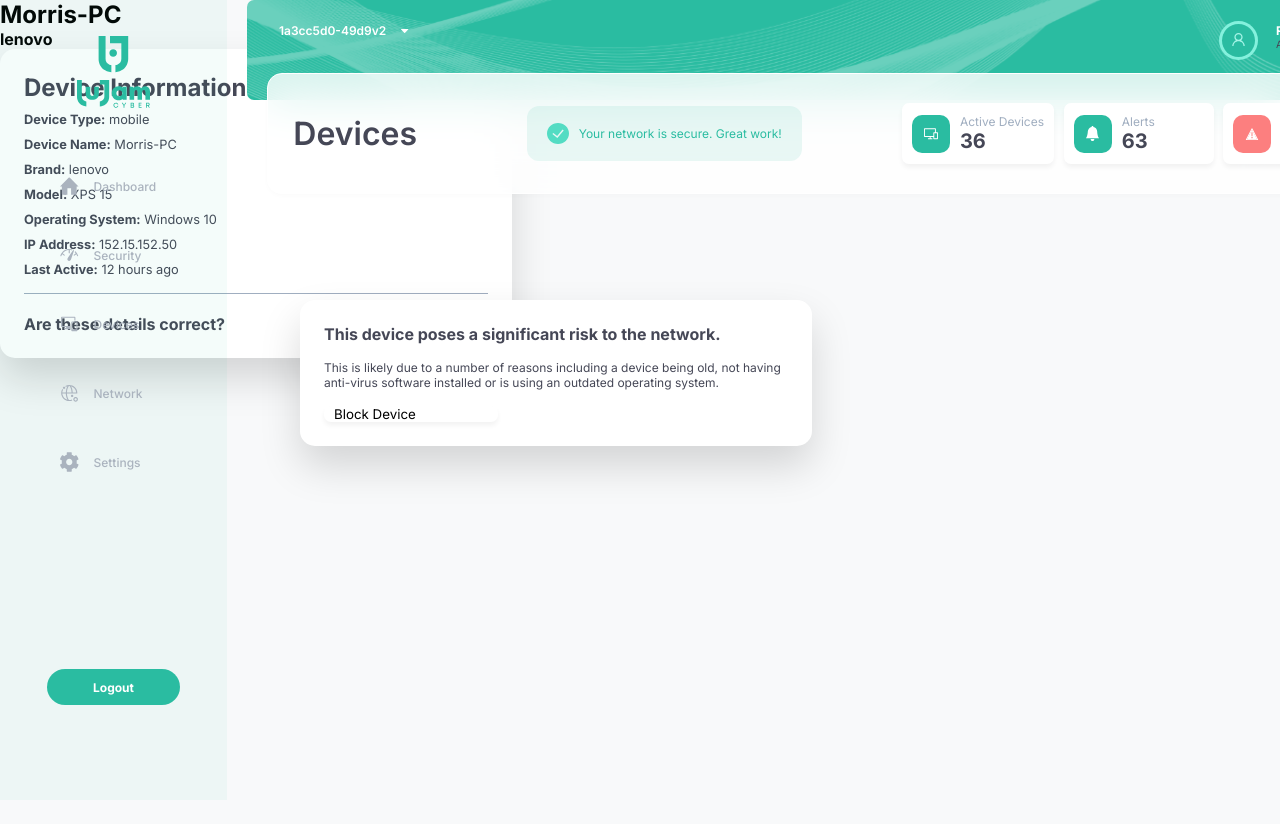
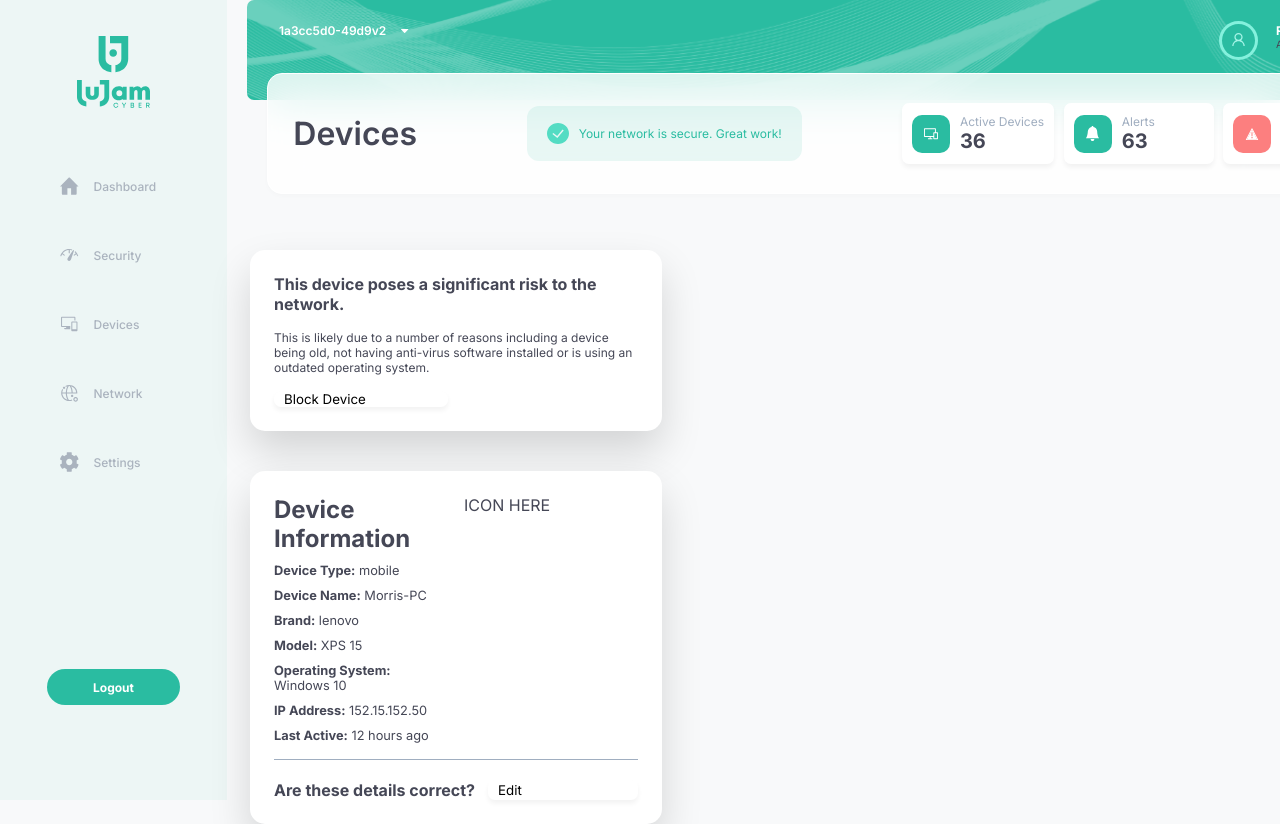
Before and after one commit to iKarans/jersey-client-project, a React (Create React App) app: page /device/Morris-PC in a window 1280 px wide. Shown: the top 824 px of the page. Before the commit the page ends 800 px from the top, so only its background shows below. Built offline with nearby package versions, Linux system fonts and the light colour scheme.

Commit message:
fixed positioning issues

```diff
--- a/src/components/DeviceRisk/DeviceRisk.jsx
+++ b/src/components/DeviceRisk/DeviceRisk.jsx
@@ -31,7 +31,6 @@ const DeviceRisk = (props) => {
           up-to-date operating system or that it has anti-virus and malware
           installed.
         </p>
-        <Button toggleModal={toggleModal} text="Block Device" />
       </div>
     );
   }
--- a/src/components/DeviceRisk/DeviceRisk.scss
+++ b/src/components/DeviceRisk/DeviceRisk.scss
@@ -1,9 +1,6 @@
 @use "../../assets/styles/variables" as *;
 
 .device-risk-alert {
-  position: absolute;
-  top: 300px;
-  left: 300px;
   display: grid;
   grid-template-columns: 1fr;
   gap: 1rem;
@@ -13,15 +10,5 @@
   color: $text-secondary;
   border-radius: 15px;
   box-shadow: 0px 20px 40px rgba(0, 0, 0, 0.15);
+  margin-top: 250px;
 }
-
-.device-risky {
-  position: absolute;
-  top: 300px;
-  left: 300px;
-  width: 50%;
-  background-color: $text-tertiary;
-  border-radius: 15px;
-  background-color: red;
-  box-shadow: 0px 20px 40px rgba(0, 0, 0, 0.15);
-}
--- a/src/containers/DevicesIndex/DevicesIndex.jsx
+++ b/src/containers/DevicesIndex/DevicesIndex.jsx
@@ -19,9 +19,13 @@ const DevicesIndex = () => {
   );
 
   return (
-    <div>
-      <h3>{device}</h3>
-      <h4>{filteredDevice.brand}</h4>
+    <div className="devices-index">
+
+        <DeviceRisk
+        toggleModal={toggleModal}
+        securityRisk={filteredDevice.securityRisk}
+      />
+
       <DeviceInfo
         name={filteredDevice.name}
         type={filteredDevice.type}
@@ -30,10 +34,6 @@ const DevicesIndex = () => {
         OS={filteredDevice.OS}
         ipAddress={filteredDevice.ipAddress}
         lastActive={filteredDevice.lastActive}
-      />
-      <DeviceRisk
-        toggleModal={toggleModal}
-        securityRisk={filteredDevice.securityRisk}
       />
 
       {modal && (
--- a/src/containers/DevicesIndex/DevicesIndex.scss
+++ b/src/containers/DevicesIndex/DevicesIndex.scss
@@ -1,12 +1,12 @@
 @use "../../assets/styles/variables" as *;
 @use "../../assets/styles/mixins" as *;
 
-.devices-index-container {
+.devices-index {
   height: 100vh;
-  display: flex;
-  justify-content: center;
-  align-items: center;
-  margin-left: 227px;
+    display: grid;
+    grid-template-columns: 1fr;
+    gap: 40px;
+  margin-left: 250px;
 
   @include mobile {
     display: none;
@@ -20,7 +20,7 @@ body.active-modal {
 
 .btn-modal {
   padding: 10px 20px;
-  display: block;
+//   display: block;
   margin: 100px auto 0;
   font-size: 18px;
 }
@@ -41,6 +41,8 @@ body.active-modal {
 }
 .modal-content {
   position: absolute;
+  display: flex;
+  flex-direction: column;
   top: 40%;
   left: 50%;
   transform: translate(-50%, -50%);
```
